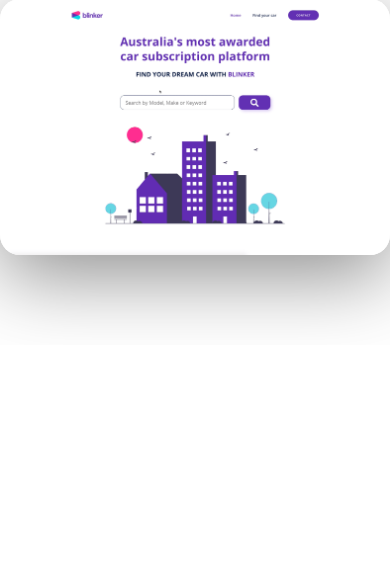
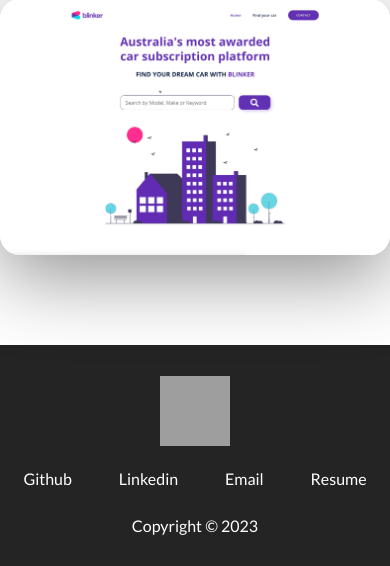
Before and after one commit to ajs050/Projects, a PHP site: page / in a window 390 px wide. Shown: the part 2323-2889 px from the top of the page. Before the commit the page ends 2646 px from the top, so only its background shows below. Run offline with PHP 8.4, Linux system fonts and the light colour scheme; some libraries are stand-ins or nearby versions; grey boxes are pictures that could not be loaded.

Commit message:
Finished footer, about to focus on responsiveness

```diff
--- a/Portfolio #1/index.html
+++ b/Portfolio #1/index.html
@@ -252,5 +252,41 @@
         </div>
       </div>
     </section>
+    <footer>
+      <div class="footer__row row">
+        <a href="#" class="footer__anchor">
+          <figure class="footer__logo">
+            <img src="assets/logo.svg" class="footer__logo--img">
+          </figure>
+          <span class="logo__footer--popper">
+            Top
+            <i class="fas fa-arrow-up"></i>
+          </span>
+        </a>
+        <div class="footer__social--list">
+          <a href="https://www.google.com/" class="
+          footer__social--link
+          link__hover-effect
+          link__hover-effect--white"
+          target="_blank">Github</a>
+          <a href="https://www.google.com/" class="
+          footer__social--link
+          link__hover-effect
+          link__hover-effect--white"
+          target="_blank">Linkedin</a>
+          <a href="mailto:ajsantos050@gmail.com" class="
+          footer__social--link
+          link__hover-effect
+          link__hover-effect--white"
+          target="_blank">Email</a>
+          <a href="assets/Example Resume.pdf" class="
+          footer__social--link
+          link__hover-effect
+          link__hover-effect--white"
+          target="_blank">Resume</a>
+        </div>
+        <div class="footer__copyright">Copyright © 2023</div>
+      </div>
+    </footer>
   </body>
 </html>
--- a/Portfolio #1/styles.css
+++ b/Portfolio #1/styles.css
@@ -5,6 +5,9 @@
   padding: 0;
   margin: 0;
   box-sizing: border-box;
+}
+html {
+    scroll-behavior: smooth;
 }
 
 h1, h2, h3, h4, h5, span {
@@ -45,6 +48,27 @@ section:nth-child(even) {
 .section__title {
     margin-bottom: 20px;
 }
+a {
+    text-decoration: none;
+    position: relative;
+}
+.link__hover-effect::after {
+    content: "";
+    position: absolute;
+    height: 3px;
+    bottom: -3px;
+    right: 0;
+    width: 0;
+    background-color: black;
+    transition: all 300ms ease;
+}
+.link__hover-effect--white::after {
+    background-color: #fff;
+}
+.link__hover-effect:hover::after {
+    width: 100%;
+    left: 0;
+}
 /*
 
 NAV
@@ -67,7 +91,6 @@ nav {
 
 .nav__link--anchor {
     margin: 0 12px;
-    text-decoration: none;
     font-weight: 700;
     color: #242424;
 }
@@ -138,7 +161,6 @@ nav {
 .about-me__link {
     font-size: 20px;
     color: #242424;
-    text-decoration: none;
     padding: 0 16px;
 }
 .about-me__img--container {
@@ -255,7 +277,6 @@ nav {
 }
 .project__description--links {
     font-size: 20px;
-    text-decoration: none;
     margin-right: 16px;
 }
 .project__description--title,
@@ -265,3 +286,52 @@ nav {
     text-align: left;
     color: #fff;
 }
+/* FOOTER */
+footer {
+    background-color: #242424;
+}
+.footer__social--list {
+    margin-bottom: 28px;
+    width: 100%;
+    max-width: 500px;
+    display: flex;
+    justify-content: space-around;
+}
+.footer__row {
+    padding: 8% 0;
+    display: flex;
+    flex-direction: column;
+    align-items: center;
+    justify-content: center;
+}
+.footer__logo--img {
+    width: 70px;
+    height: 70px;
+}
+.footer__social--link,
+.footer__copyright,
+.logo__footer--popper {
+    color: #fff;
+}
+.footer__anchor {
+    position: relative;
+    margin-bottom: 20px;
+}
+.footer__anchor:hover .logo__footer--popper {
+    transform: translateX(60px);
+    opacity: 1;
+}
+
+.logo__footer--popper {
+    position: absolute;
+    right: 0;
+    top: 30px;
+    font-weight: 700;
+    transition: all 300ms ease;
+    opacity: 0;
+}
+
+/* Small phones, tablets, large smartphones */
+@media (max-width: 768px) {
+
+}
```
